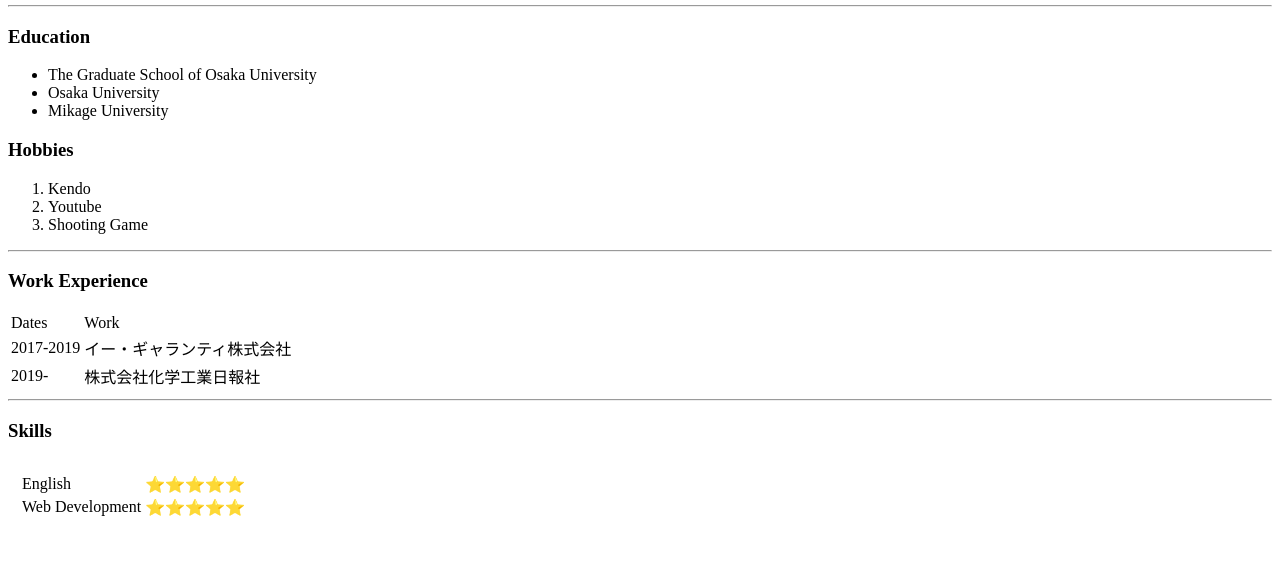
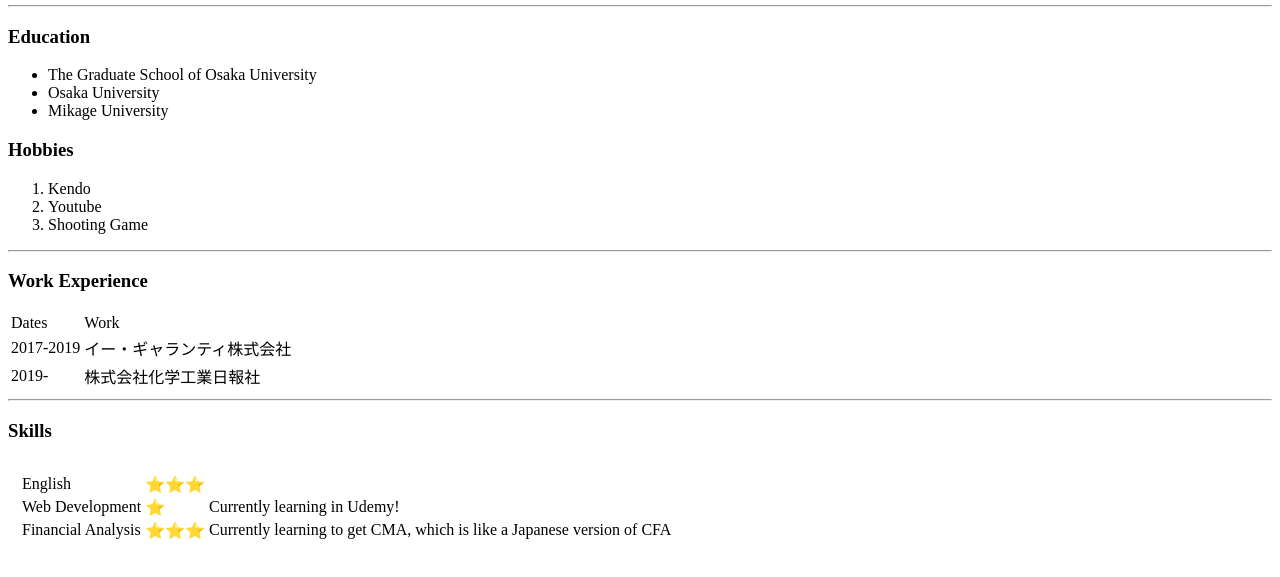
Before and after one commit to yamakick/cv, a plain HTML site: page index.html in a window 1280 px wide. Shown: the part 199-776 px from the top of the page. Drawn offline with Linux system fonts and the light colour scheme.

Commit message:
Update index.html

```diff
--- a/index.html
+++ b/index.html
@@ -68,12 +68,19 @@
         <table>
           <tr>
             <td>English</td>
-            <td>⭐⭐⭐⭐⭐</td>
+            <td>⭐⭐⭐</td>
           </tr>
           <tr>
             <td>Web Development</td>
-            <td>⭐⭐⭐⭐⭐</td>
+            <td>⭐</td>
+            <td>Currently learning in Udemy!</td>
           </tr>
+          <tr>
+            <td>Financial Analysis</td>
+            <td>⭐⭐⭐</td>
+            <td>Currently learning to get CMA, which is like a Japanese version of CFA</td>
+          </tr>
+
         </table>
       </td>
 
```
